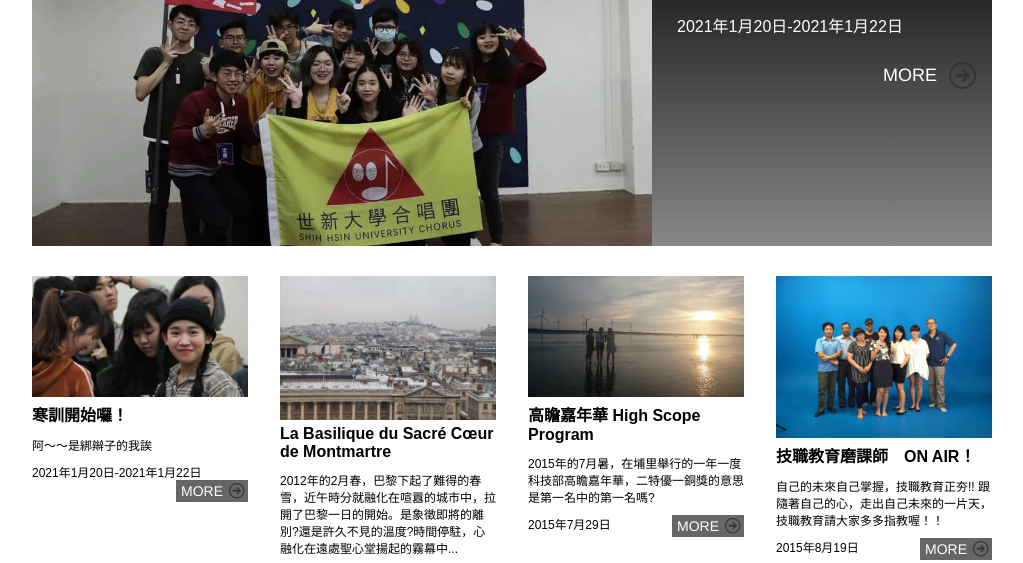
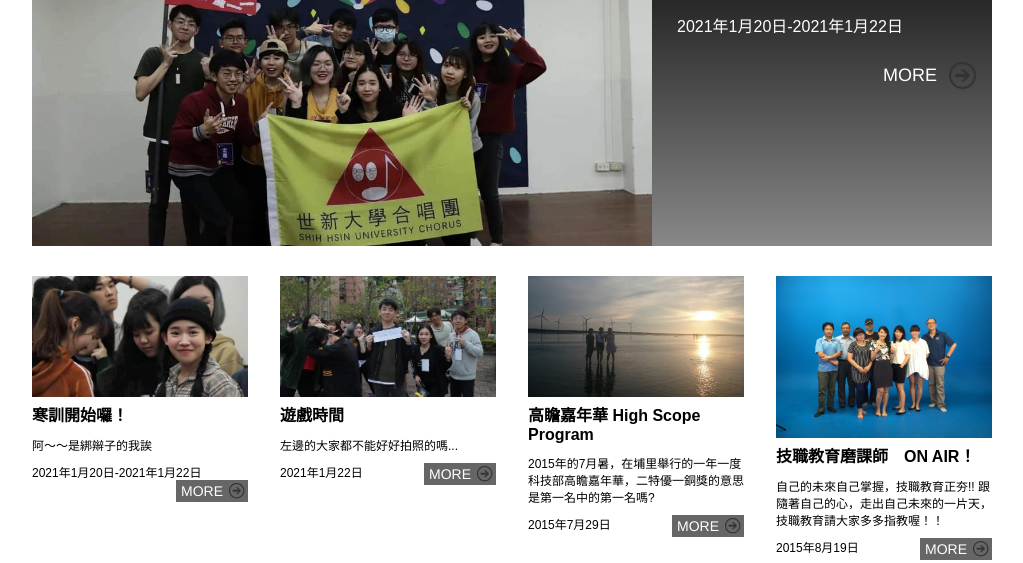
Before and after one commit to makeninini/test, a plain HTML site: page index.html in a window 1280 px wide. Shown: the part 385-948 px from the top of the page, without its empty margins (128-1151 px from the left). Drawn offline with Linux system fonts and the light colour scheme; files whose address does not match are found by name; a web font is replaced by a local one.

Commit message:
Update index.html

```diff
--- a/index.html
+++ b/index.html
@@ -47,10 +47,10 @@
             </div>
             <div class="post">
                 <a href="...">
-                      <img src="img/2012/sacre-coeur-900-600.png" alt="Sacre Coeur">
-                      <h2>La Basilique du Sacré Cœur de Montmartre</h2>
-                      <p>2012年的2月春，巴黎下起了難得的春雪，近午時分就融化在喧囂的城市中，拉開了巴黎一日的開始。是象徵即將的離別?還是許久不見的溫度?時間停駐，心融化在遠處聖心堂揚起的霧幕中...</p>
-                      <p class="data">2012年2月5日</p>
+                      <img src="img/2012/aw0zk-n5v3r.webp" alt="大家在幹麻">
+                      <h2>遊戲時間</h2>
+                      <p>左邊的大家都不能好好拍照的嗎...</p>
+                      <p class="data">2021年1月22日</p>
                       <p class="more_s">MORE</p>
                     </a>
             </div>
```
